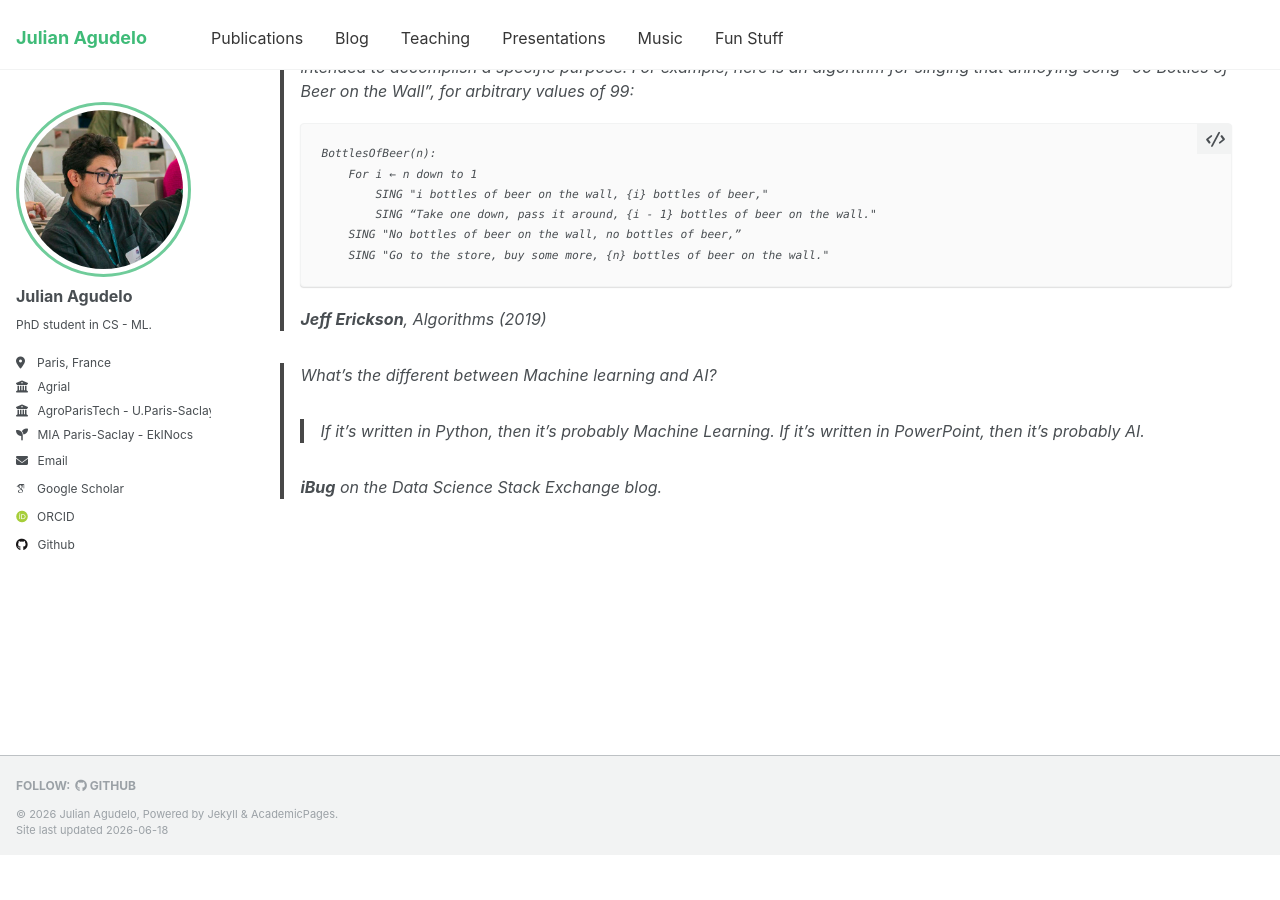
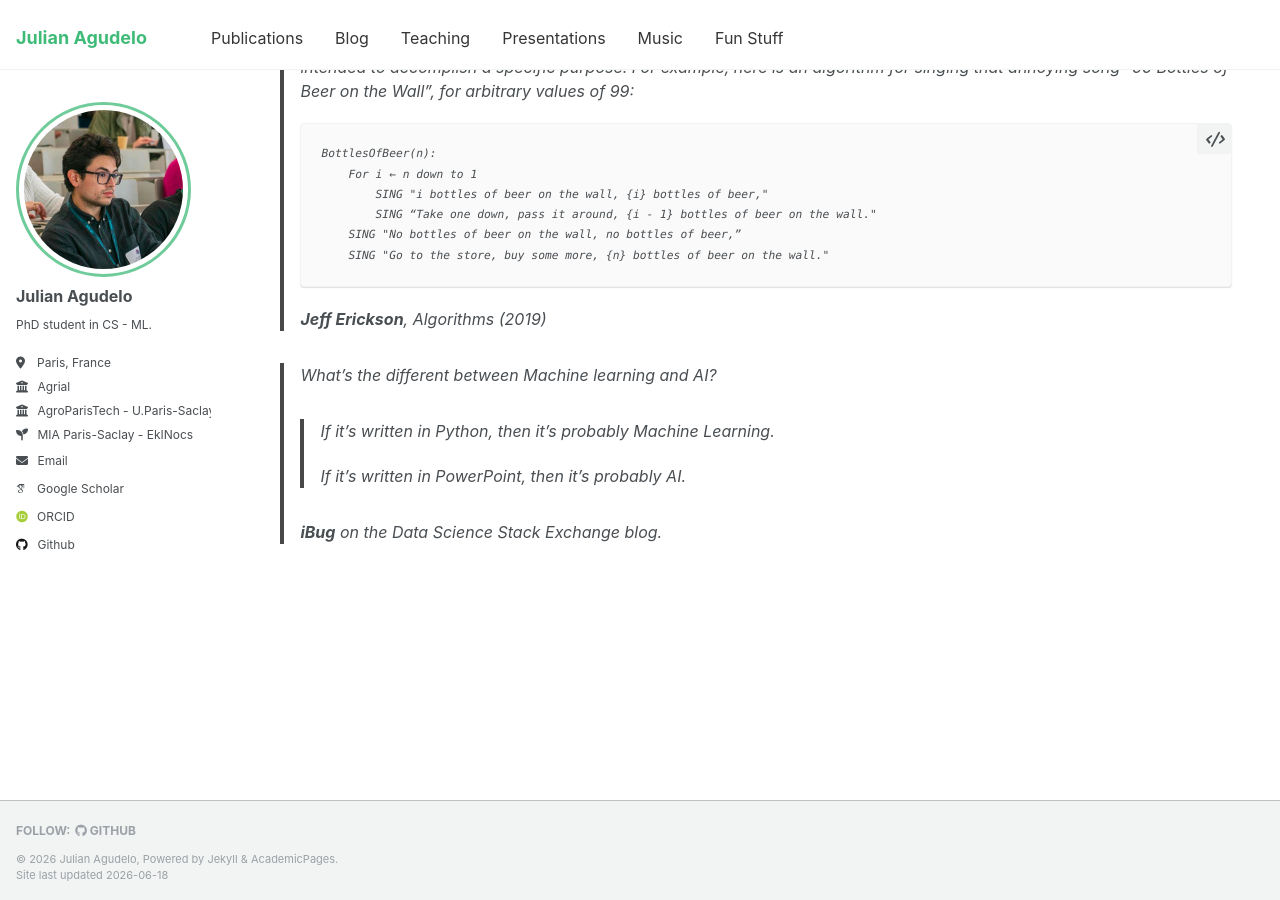
Before and after one commit to JulAgu/JulAgu.github.io, a Jekyll site: the page built from _pages/fun-stuff.md, in a window 1280 px wide and 900 px high, scrolled down 890 px. Built offline with Jekyll 4.4.1, drawn with Linux system fonts in a browser that asks for light colours; some web fonts are replaced; before the commit the page ends 1745 px from its top, so only the background shows below that.

Commit message:
Fix: SE miscellaneus quote

```diff
--- a/_pages/fun-stuff.md
+++ b/_pages/fun-stuff.md
@@ -51,6 +51,7 @@ purpose. For example, here is an algorithm for singing that annoying song “99
 
 > What's the different between Machine learning and AI?
 >>If it's written in Python, then it's probably Machine Learning.
-If it's written in PowerPoint, then it's probably AI.
+>>
+>>If it's written in PowerPoint, then it's probably AI.
 >
 > **iBug** on the Data Science Stack Exchange blog.
```
